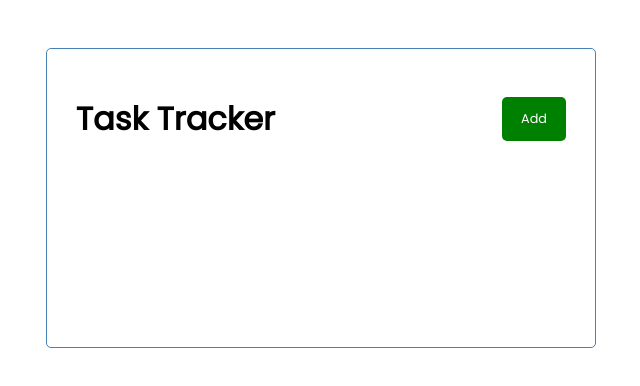
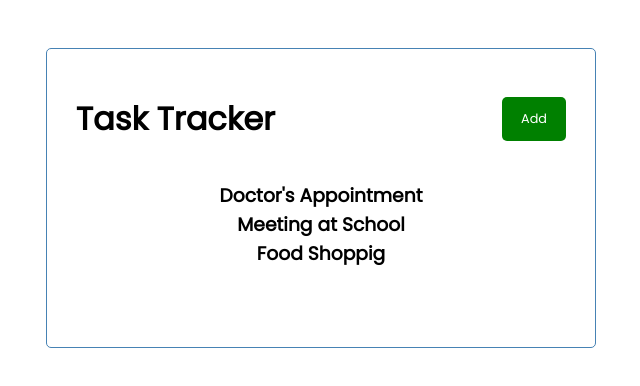
Before and after one commit to Usman-Ubaid/Task-Tracker, a React (Create React App) app: page / in a window 1280 px wide. Shown: the top 386 px of the page, without its empty margins (319-959 px from the left). Built offline with nearby package versions, Linux system fonts and the light colour scheme.

Commit message:
Added the Tasks Component

```diff
--- a/src/App.js
+++ b/src/App.js
@@ -1,10 +1,34 @@
 import './App.css';
+import { useState } from 'react';
 import Header from './components/Header';
+import Tasks from './components/Tasks';
 
 function App() {
+  const [tasks, setTasks] = useState([
+    {
+        id: 1,
+        text: 'Doctor\'s Appointment',
+        day: '20th Oct at 11:30',
+        reminder: true
+    },
+    {
+        id: 2,
+        text: 'Meeting at School',
+        day: 'Oct 25th at 9:00',
+        reminder: true
+    },
+    {
+        id: 3,
+        text: 'Food Shoppig',
+        day: 'Oct 28th at 16:00',
+        reminder: false
+    }
+])
+
   return (
     <div className="container">
       <Header title = 'Task Tracker' />
+      <Tasks tasks={tasks}/>
     </div>
   );
 }
--- a/src/components/Button.js
+++ b/src/components/Button.js
@@ -1,12 +1,17 @@
 import PropTypes from 'prop-types';
 
-const Button = ({ color, text }) => {
-    return <button style={{backgroundColor:'green'}} className="btn">{text}</button>
-};
+const Button = ({ color, text, onClick }) => {
+    return (
+    <button onClick={onClick} style={{backgroundColor:'green'}}
+    className="btn">
+        {text}
+    </button>
+)};
 
 Button.propTypes = {
     text: PropTypes.string,
     color: PropTypes.string,
+    onClick: PropTypes.func.isRequired,
 }
 
 export default Button;
--- a/src/components/Header.js
+++ b/src/components/Header.js
@@ -2,10 +2,14 @@ import PropTypes from 'prop-types';
 import Button from './Button';
 
 const Header = ({ title }) => {
+    const onClick = () => {
+        console.log('clicked')
+    }
+
     return (
         <header className='header'>
             <h1>{title}</h1>
-            <Button color='green' text='Add'/>
+            <Button color='green' text='Add' onClick={onClick}/>
         </header>
     )
 };
--- /dev/null
+++ b/src/components/Tasks.js
@@ -0,0 +1,9 @@
+const Tasks = ({ tasks }) => {
+    return (
+        <>
+            {tasks.map((task) => (<h3 key={task.id}>{task.text}</h3>) )}
+        </>
+    )
+};
+
+export default Tasks;
```
